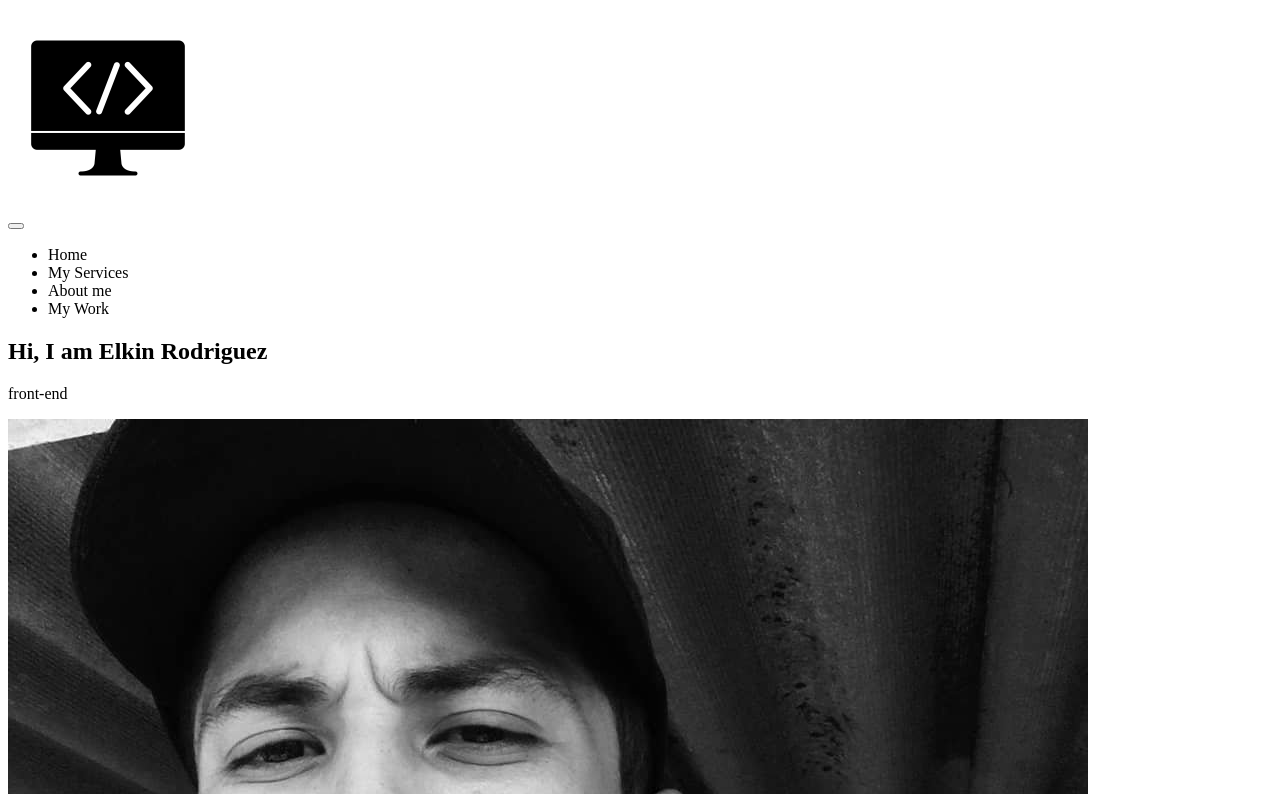
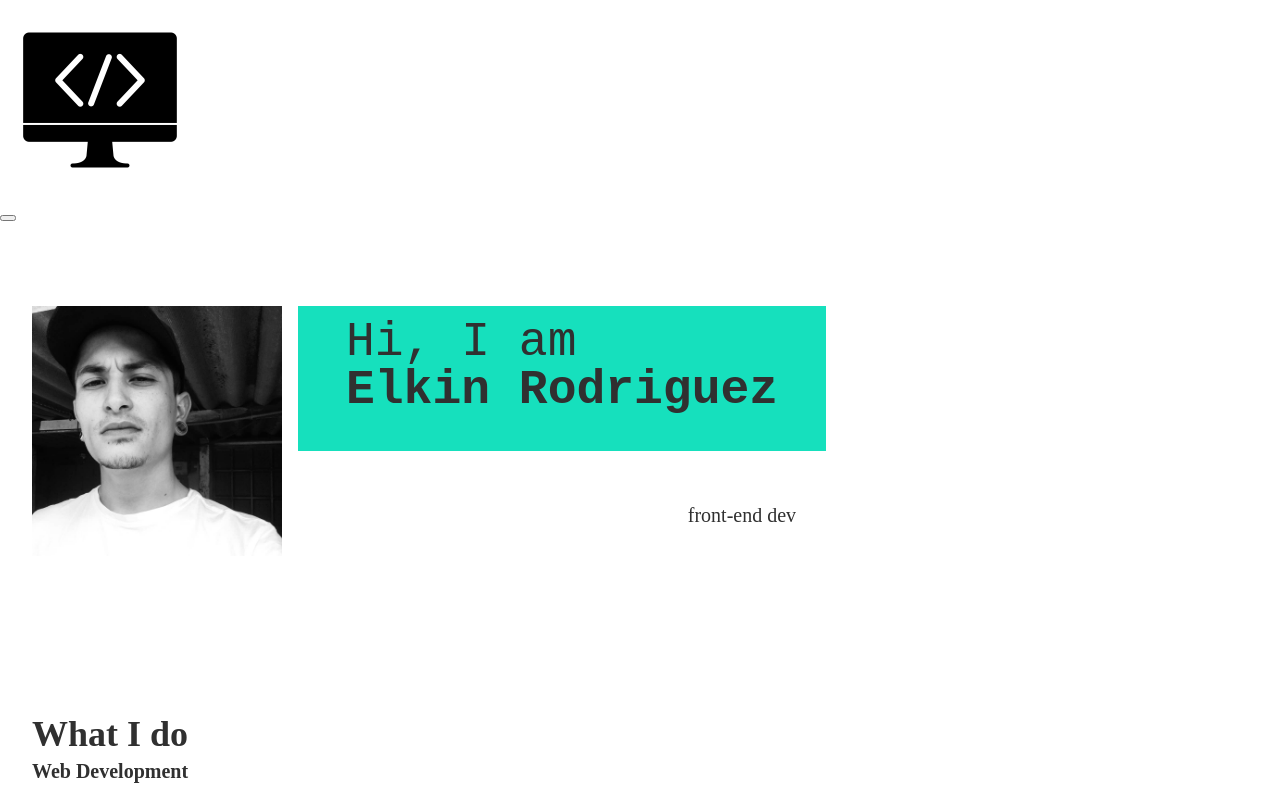
Before and after one commit to Elkinrodriguez03/Personal-Landing-Page, a plain HTML site: page index.html in a window 1280 px wide. Shown: the top 794 px of the page. Drawn offline with Linux system fonts and the light colour scheme.

Commit message:
Fixing title problem

```diff
--- a/CSS/styles.css
+++ b/CSS/styles.css
@@ -0,0 +1,141 @@
+*,
+*::before,
+*::after {
+    box-sizing: border-box;
+}
+
+:root {
+    --ff-primary: 'Source Sans Pro' sans-serif;
+    --ff-secondary: 'source Code Pro', monospace;
+
+    --fw-reg: 300;
+    --fw-bold: 900;
+
+    --clr-light: #fff;
+    --clr-dark: #303030;
+    --clr-accent: #16e0bd;
+
+    --fs-h1: 3rem;
+    --fs-h2: 2.25rem;
+    --fs-h3: 1.25rem;
+    --fs-body: 1rem;
+
+    --bs: 0.25em 0.25em 0.75em rgba(0,0,0,.25),
+          0.125em 0.125 0.25em rgba(0,0,0,.15);
+}
+
+@media (min-with: 800px) {
+    :root {
+        --fs-h1: 4.5;
+        --fs-h2: 3.75rem;
+        --fs-h3: 1.5rem;
+        --fs-body: 1.125rem;
+    }
+}
+
+/* General styles */
+
+body {
+    background: var(--clr-light);
+    color: var(--clr-dark);
+    margin: 0;
+    font-family: var(--ff-primary);
+    font-size: var(--fs-body);
+    line-height: 1.6;
+}
+
+img {
+    display: block;
+    max-width: 100%;
+}
+
+section {
+    padding: 5em 2em;
+}
+
+strong { font-weight: var(--fw-bold);}
+
+/* Typography */
+
+h1,
+h2,
+h3 {
+    line-height: 1;
+    margin: 0;
+}
+
+h1 { font-size: var(--fs-h1);}
+h2 { font-size: var(--fs-h2);}
+h3 { font-size: var(--fs-h3);}
+
+.section__title {
+    margin-bottom: .25em;
+
+}
+
+.section__title--intro {
+    font-weight: var(--fw-reg);
+}
+
+.section__title--intro strong {
+    display: block;
+}
+
+.section__subtitle {
+    margin: 0;
+    font-size: var(--fs-h3);
+}
+
+.section__title--intro,
+.section__subtitle--about {
+    background: var(--clr-accent);
+    padding: .25em 1em;
+    font-family: var(--ff-secondary);
+    margin-bottom: 1em;
+
+}
+
+/* Header */
+
+
+nav {display: none;}
+
+/* Intro Section */
+
+.intro {
+    position: relative;
+}
+
+.intro__img {
+    box-shadow: var(--bs);
+}
+
+@media (min-width: 600px) {
+    .intro {
+        display: grid;
+        width: min-content;
+        margin: min-content;
+        grid-column-gap: 1em;
+        grid-template-areas:
+             "img title"
+             "img subtitle";
+        grid-template-columns: min-content max-content;
+    }
+
+    .intro__img {
+        grid-area: img;
+
+        min-width: 250px;
+    }
+
+    .section__subtitle--intro {
+        align-self: start;
+        grid-column: -1 / 1;
+        grid-row: 2;
+        text-align: right;
+        position: relative;
+        left: -1.5em;
+        width: calc(100 + 1.5em);
+    }
+
+}
--- a/index.html
+++ b/index.html
@@ -3,39 +3,40 @@
 <head>
     <meta charset="UTF-8">
     <meta http-equiv="X-UA-Compatible" content="IE=edge">
-    <meta name="viewport" content="width=device-width, initial-scale=1.0">
+    <meta name="viewport" content="width=device-width,  initial-scale=1.0">
     <title>Portfolio Website</title>
-    <link rel="stylesshee"
+    <link rel="stylesheet" href="CSS/styles.css">
 </head>
 <body>
     <header>
         <div class="logo">
-            <img src="/IMG/581064-200.png" alt="Image description">
+            <img src="/IMG/581064-200.png" alt="Logo image">
         </div>
-        <button class="">
-            <span class=""></span>
+        <button class="nav-toggle" aria-label="toggle navigation">
+            <span class="hamburguer"></span>
         </button>
-        <nav class="">
-            <ul class="nav_list">
-                <li class="nav_item"><a href="#home" class="nav_link"></a>Home</li>
-                <li class="nav_item"><a href="#services" class="nav_link"></a>My Services</li>
-                <li class="nav_item"><a href="#about" class="nav_link"></a>About me</li>
-                <li class="nav_item"><a href="#work" class="nav_link"></a>My Work</li>
+        <nav class="nav">
+            <ul class="nav__list">
+                <li class="nav_item"><a href="#home" class="nav__link"></a>Home</li>
+                <li class="nav_item"><a href="#services" class="nav__link"></a>My Services</li>
+                <li class="nav_item"><a href="#about" class="nav__link"></a>About me</li>
+                <li class="nav_item"><a href="#work" class="nav__link"></a>My Work</li>
             </ul>
         </nav>
     </header>
+
     <!-- Introduction -->
     <section class="intro" id="home">
-        <h1 class="section_title section_title-intro">
+        <h1 class="section__title section__title--intro">
             Hi, I am <strong>Elkin Rodriguez</strong>
         </h1>
-        <p class="section_subtitle section_subtitle-intro">front-end</p>
-        <img src="/IMG/Perfil_photo.jpg" alt="My Photo">
+        <p class="section__subtitle section__subtitle--intro">front-end dev</p>
+        <img src="/IMG/Perfil_photo.jpg" alt="My Photo" class="intro__img">
     </section>
 
     <!-- My services -->
     <section class="my-services" id="services">
-        <h2 class="section_title section_title-services">What I do</h2>
+        <h2 class="section__title section__title--services">What I do</h2>
         <div class="services">
             <div class="service">
                 <h3>Web Development</h3>
@@ -55,10 +56,10 @@
 
     <!-- About me -->
     <section class="about-me" id="about">
-        <h2 class="section_title section_title-about ">Who I am</h2>
-        <p class="section_subtitle section_subtitle-about"></p>
+        <h2 class="section__title section__title--about">Who I am</h2>
+        <p class="section__subtitle section__subtitle--about"></p>
 
-        <div class="about-me_body">
+        <div class="about-me__body">
             <p></p>
             <p></p>
         </div>
@@ -68,8 +69,8 @@
 
     <!-- my work -->
     <section class="my-work" id="work">
-        <h2 class="section_title">My Work</h2>
-        <p class="section_subtitle"></p>
+        <h2 class="section__title">My Work</h2>
+        <p class="section__subtitle"></p>
 
         <div class="portfolio">
             <!-- Portfolio item 01 -->
```
